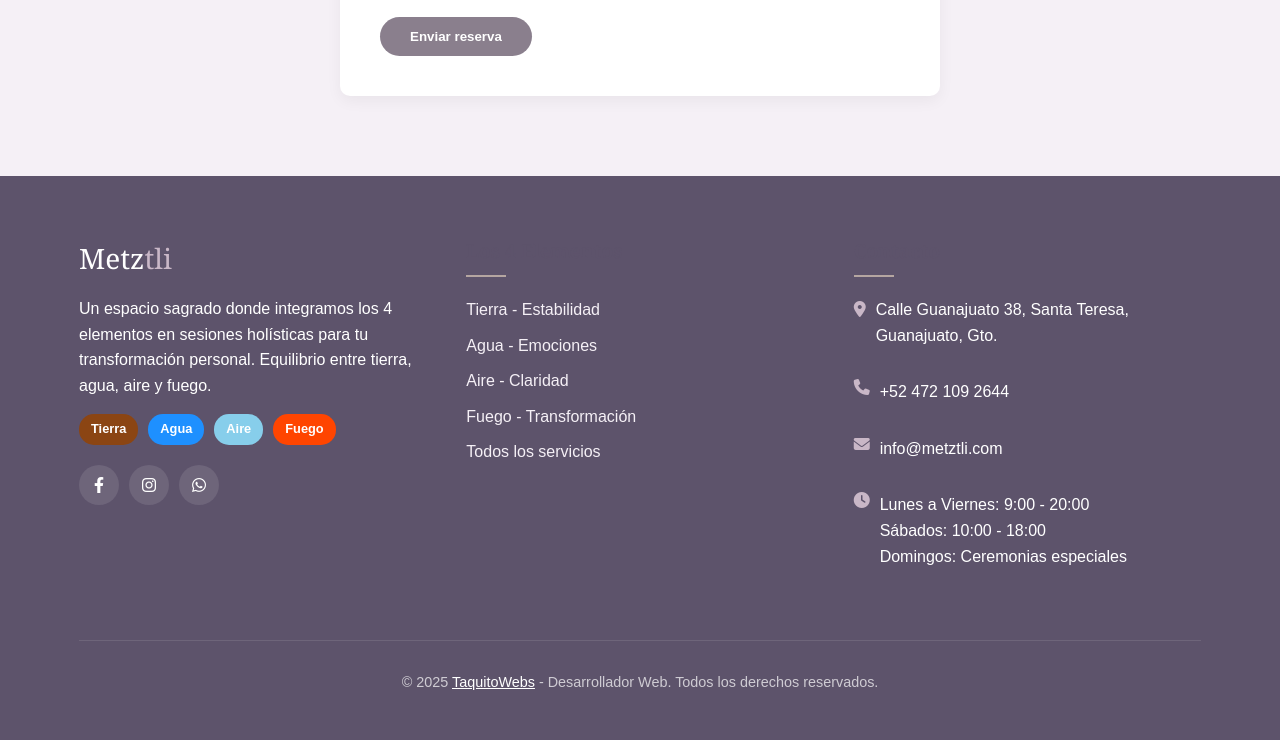
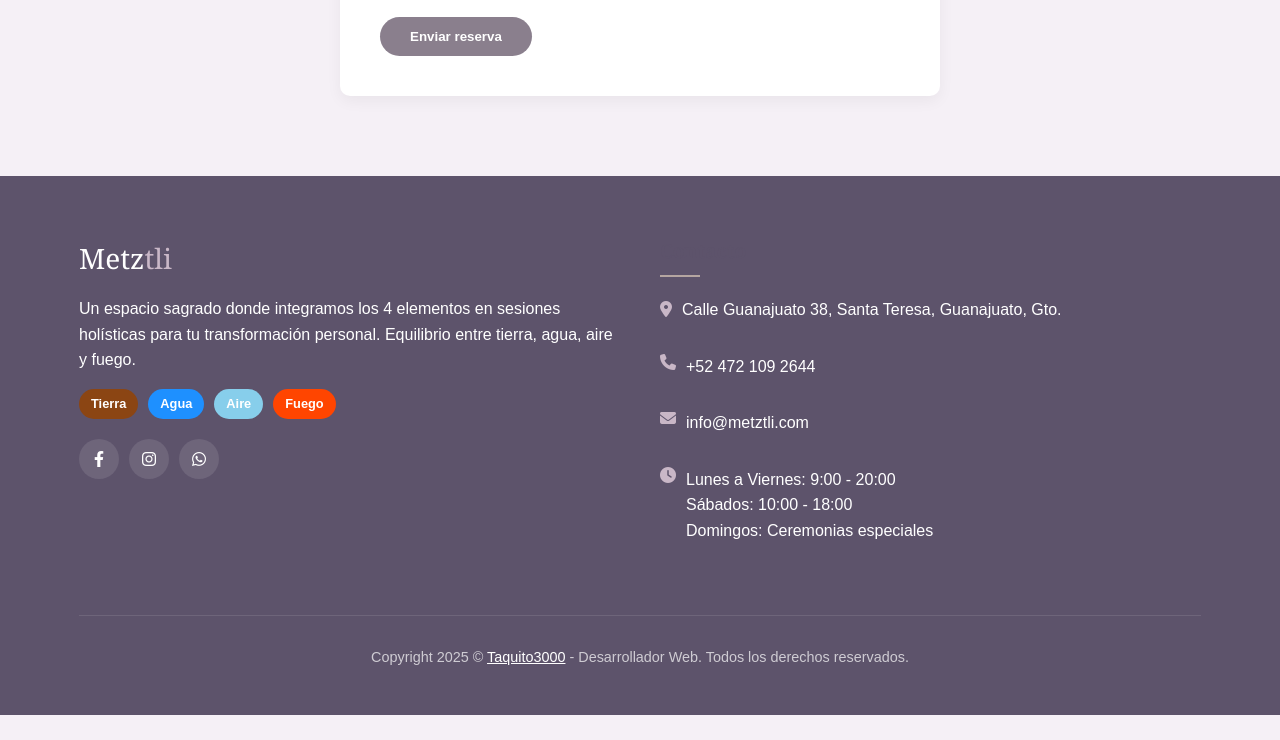
Before and after one commit to Taquitoo3000/metztli_project, a plain HTML site: page index.html in a window 1280 px wide. Shown: the part 4951-5691 px from the top of the page. After the commit the page ends 5666 px from the top, so only its background shows below. Drawn offline with Linux system fonts and the light colour scheme.

Commit message:
update copyright

```diff
--- a/index.html
+++ b/index.html
@@ -401,17 +401,6 @@
                     </div>
                 </div>
 
-                <div class="footer-links">
-                    <h3>Los 4 Elementos</h3>
-                    <ul>
-                        <li><a href="#elements">Tierra - Estabilidad</a></li>
-                        <li><a href="#elements">Agua - Emociones</a></li>
-                        <li><a href="#elements">Aire - Claridad</a></li>
-                        <li><a href="#elements">Fuego - Transformación</a></li>
-                        <li><a href="#services">Todos los servicios</a></li>
-                    </ul>
-                </div>
-
                 <div class="footer-contact">
                     <h3>Contacto</h3>
                     <div class="contact-info">
@@ -440,8 +429,8 @@
 
             <div class="copyright">
                 <p>
-                    &copy; 2025
-                    <a href="https://taquitoo3000.github.io/isael/" style="color: var(--white)">TaquitoWebs</a>
+                    Copyright 2025 &copy;
+                    <a href="https://taquitoo3000.github.io/isael/" style="color: var(--white)">Taquito3000</a>
                     - Desarrollador Web. Todos los derechos reservados.</p>
             </div>
         </div>
```
